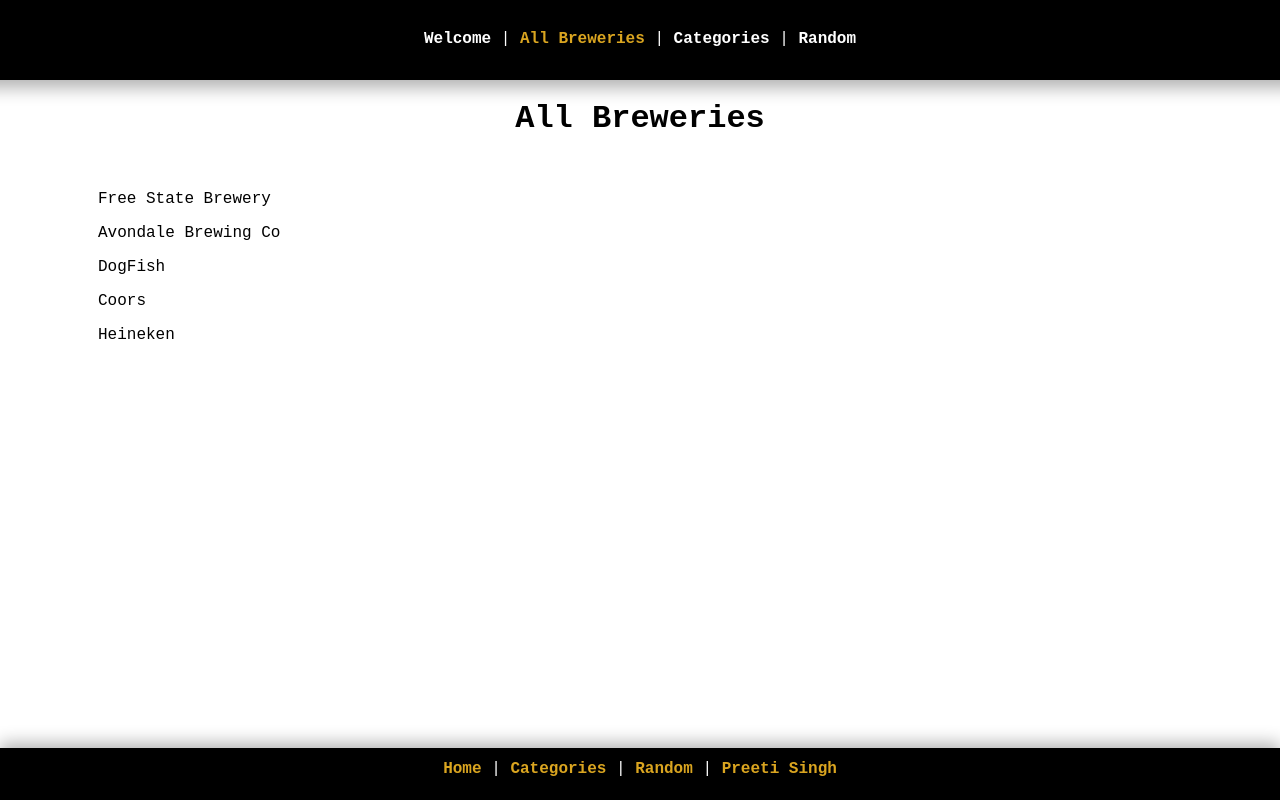
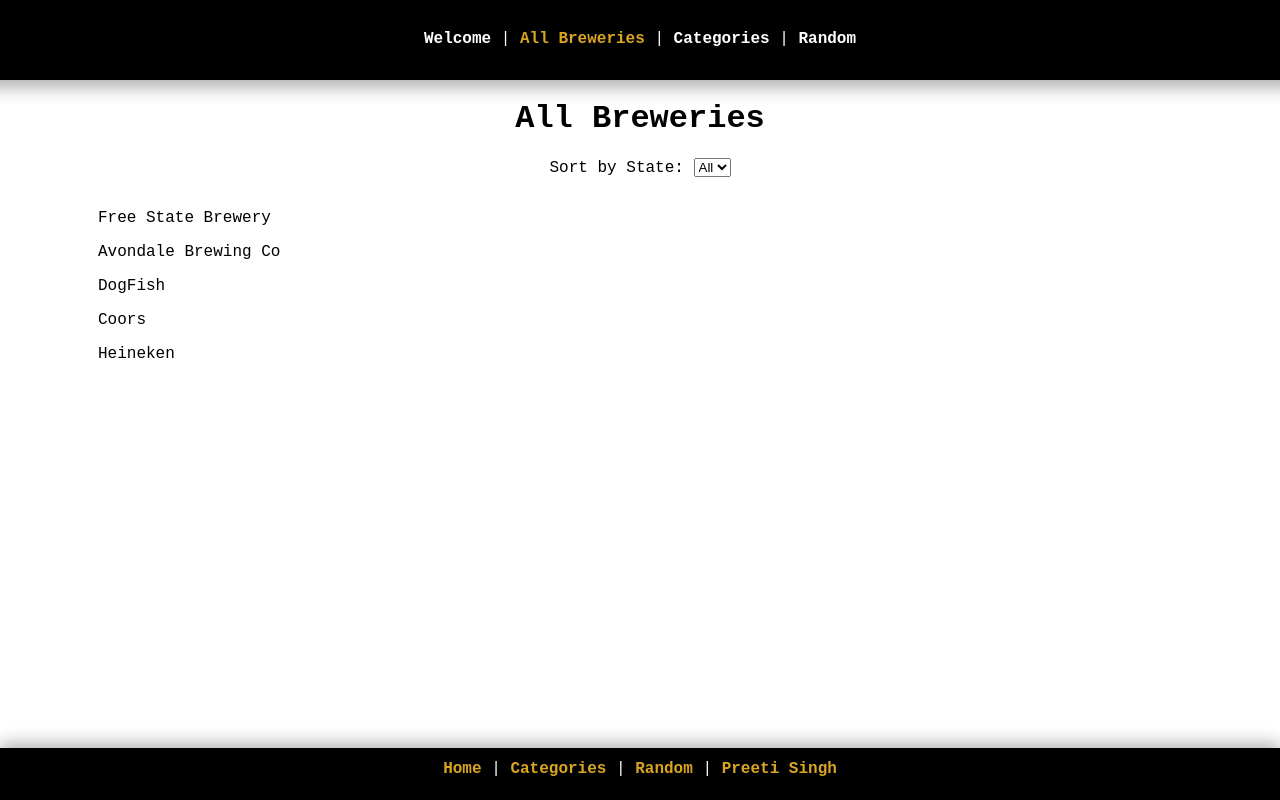
Before and after one commit to singhp1992/brewery, a Vue app: page /#/home in a window 1280 px wide. Built offline with nearby package versions, Linux system fonts and the light colour scheme.

Commit message:
created a new sort component

```diff
--- a/src/components/Brewerys.vue
+++ b/src/components/Brewerys.vue
@@ -9,10 +9,14 @@
 </template>
 
 <script>
+
 export default {
     name: "Brewerys",
-    props: ["brewerys"]
+    props: [
+    "brewerys",
+    ]
 }
+
 </script>
 
 <style scoped>
--- /dev/null
+++ b/src/components/Sort.vue
@@ -0,0 +1,24 @@
+<template>
+    <div class="sort">
+        Sort by State:
+        <select v-on:change="filterList">
+            <option value="">All</option>
+            <option v-bind:key="item.id" v-for="item in uniqueItemsList">{{ item }}</option>
+        </select>
+    </div>
+</template>
+
+<script>
+
+export default {
+    name: "Sort",
+    props: [
+    "uniqueItemsList",
+    "filterList"
+    ]
+}
+
+</script>
+
+<style>
+</style>
--- a/src/views/Home.vue
+++ b/src/views/Home.vue
@@ -1,17 +1,36 @@
 <template>
   <div id="home">
     <h1> All Breweries </h1>
+    <Sort />
     <Brewerys v-bind:brewerys="brewerys" />
   </div>
 </template>
 
 <script>
 import Brewerys from '../components/Brewerys';
+import Sort from '../components/Sort'
 
 export default {
   name: 'Home',
   components: {
-    Brewerys
+    Brewerys,
+    Sort
+  },
+  methods: {
+    filterList: function () {
+        this.state = event.target.value;
+    }
+  },
+  computed: {
+    uniqueItemsList: function () {
+        const states = [];
+        this.breweryList.forEach((item) => {
+            if (!states.includes(item.state)) {
+                states.push(item.state);
+            }
+        });
+        return states;
+    }
   },
   data() {
     return {
```
